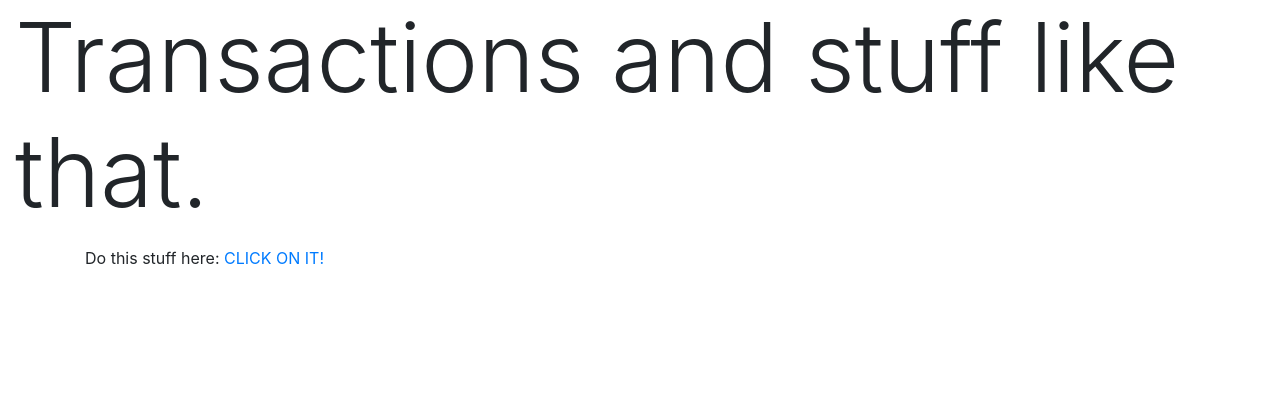
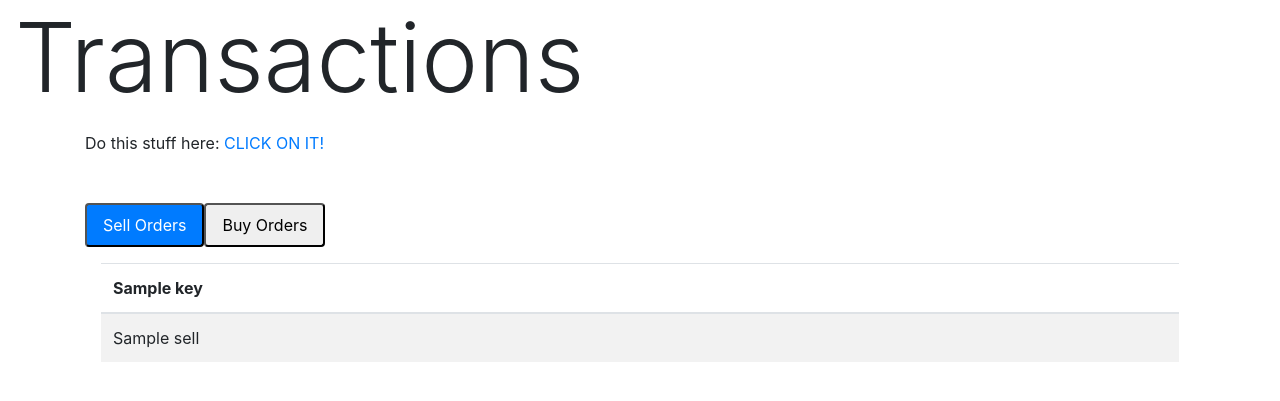
Before and after one commit to louislautz/Crypto-Dashboard, a Flask app: template Dashboard/templates/transactions.html in a window 1280 px wide. Shown: the part 56-457 px from the top of the page. Run offline with Flask 2, Linux system fonts and the light colour scheme; the template is opened without the code that fills it: most values are stand-ins (such as "Sample title", 1, 10 or a date in 2020); some libraries are stand-ins or nearby versions.

Commit message:
Added datatable to transactions page and added tabs for these tables

```diff
--- a/Dashboard/database_functions.py
+++ b/Dashboard/database_functions.py
@@ -158,8 +158,6 @@ def get_db_kwargs(item):
     dictionary = {}
     for key in item.keys():
         dictionary[key] = item[key]
-    #     print(f"Key: {key}, Value: {item[key]}")
-    #print(dictionary)
     return dictionary
 
 
--- a/Dashboard/templates/transactions.html
+++ b/Dashboard/templates/transactions.html
@@ -2,11 +2,78 @@
 {% set active_page = "transactions" %}
 {% block title %}Transactions{% endblock %}
 
+{% block stylesheet %}{% endblock %}
+
 {% block content %}
-    <h1 class="display-1">Transactions and stuff like that.</h1>
+  <h1 class="display-1">Transactions</h1>
 
-    <div class="container mb-3 mt-3">
-        <p> Do this stuff here: <a href=https://blog.miguelgrinberg.com/post/beautiful-interactive-tables-for-your-flask-templates>CLICK ON IT!</a></p>
+  <div class="container mb-3 mt-3">
+    <p> Do this stuff here: <a href=https://blog.miguelgrinberg.com/post/beautiful-interactive-tables-for-your-flask-templates>CLICK ON IT!</a></p>
+  </div>
+
+  <div class="container-fluid">
+    <div class="container my-5">
+      <nav>
+        <div class="nav nav-pills" id="nav-tab" role="tablist">
+
+          <button class="nav-link active" id="nav-sell-tab" data-bs-toggle="tab" data-bs-target="#nav-sell" type="button" role="tab" aria-controls="nav-home" aria-selected="true">Sell Orders</button>
+
+          <button class="nav-link" id="nav-buy-tab" data-bs-toggle="tab" data-bs-target="#nav-buy" type="button" role="tab" aria-controls="nav-profile" aria-selected="false">Buy Orders</button>
+
+        </div>
+      </nav>
+      <div class="tab-content" id="nav-tabContent">
+
+        <div class="tab-pane fade show active p-3" id="nav-sell" role="tabpanel" aria-labelledby="nav-sell-tab">
+          <table id="sellData" class="table table-striped table-hover">
+            <thead>
+              <tr>
+                {% for key in sellKeys %}
+                  <th>{{ key }}</th>
+                {% endfor %}
+              </tr>
+            </thead>
+            <tbody>
+              {% for sell in sellOrders %}
+                <tr>
+                  {% for key in sellKeys %}
+                    <td style="white-space: nowrap">{{ sell[key] }}</td>
+                  {% endfor %}
+                </tr>
+              {% endfor %}
+            </tbody>
+          </table>
+        </div>
+
+        <div class="tab-pane fade p-3" id="nav-buy" role="tabpanel" aria-labelledby="nav-buy-tab">
+          <table id="buyData" class="table table-striped table-hover">
+            <thead>
+              <tr>
+                {% for key in buyKeys %}
+                  <th>{{ key }}</th>
+                {% endfor %}
+              </tr>
+            </thead>
+            <tbody>
+              {% for buy in buyOrders %}
+                <tr>
+                {% for key in buyKeys %}
+                  <td style="white-space: nowrap">{{ buy[key] }}</td>
+                {% endfor %}
+                </tr>
+              {% endfor %}
+            </tbody>
+          </table>
+        </div>
+
+      </div>
     </div>
+  </div>
+
+
+
+  {% block scripts %}
+    <script src="https://cdn.jsdelivr.net/npm/bootstrap@5.0.1/dist/js/bootstrap.bundle.min.js" integrity="sha384-gtEjrD/SeCtmISkJkNUaaKMoLD0//ElJ19smozuHV6z3Iehds+3Ulb9Bn9Plx0x4" crossorigin="anonymous"></script>
+  {% endblock %}
 
 {% endblock %}
```
Also changed, not shown: Dashboard/templates/base.html (+1 -7 lines), Dashboard/views.py (+14 -15 lines), settings.py (+6 -3 lines).
